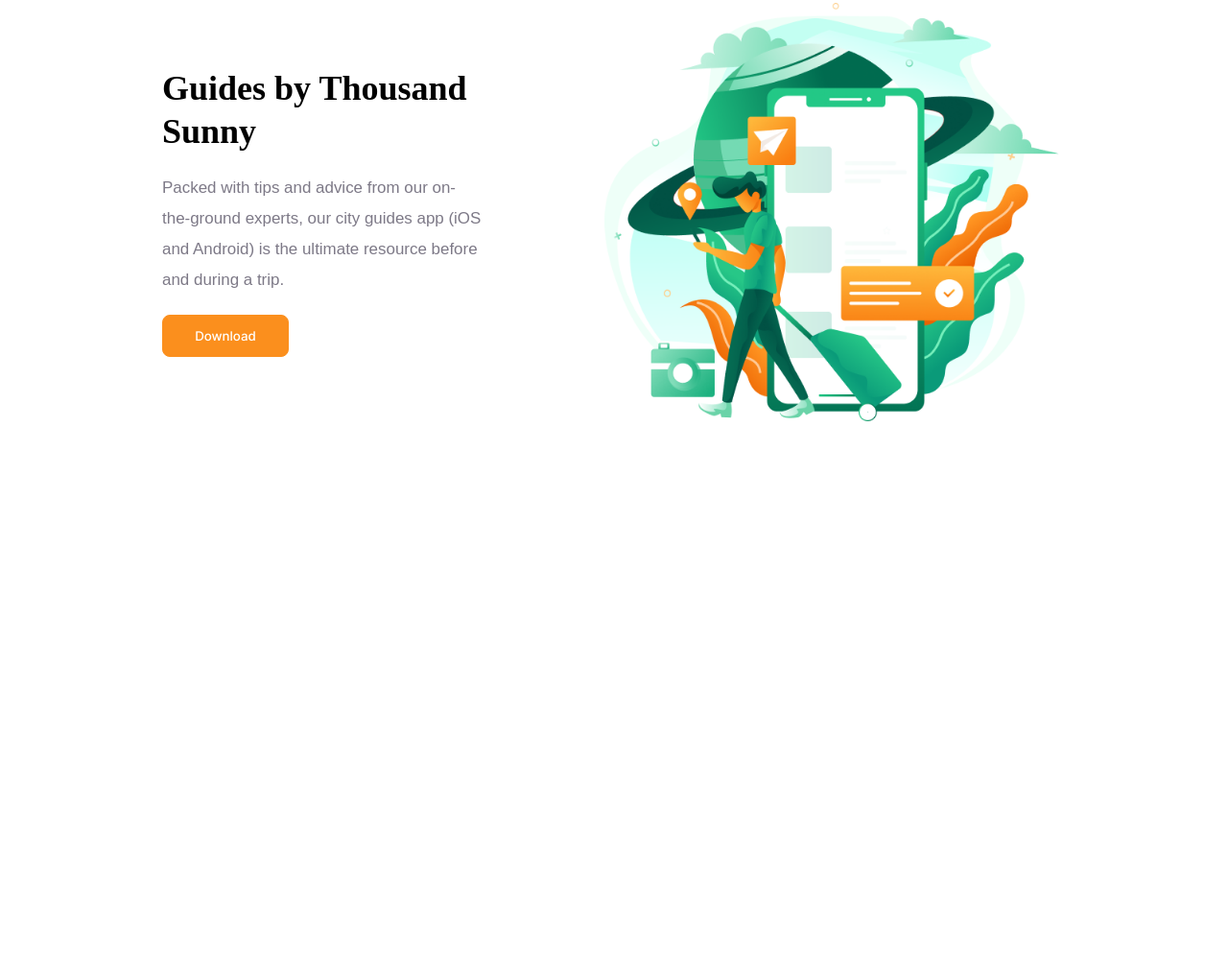
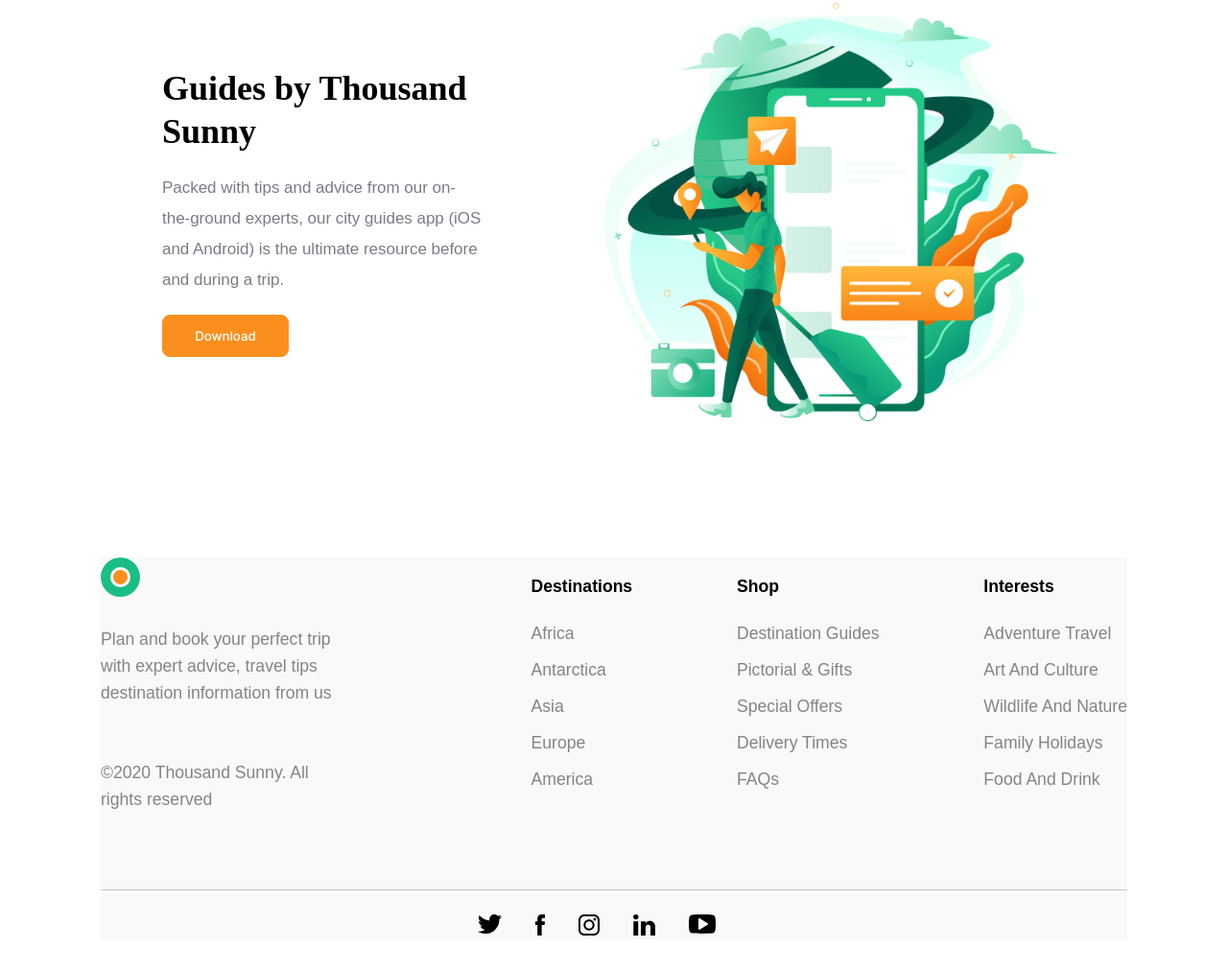
Before and after one commit to PavelYermakov1/tourandtravel_site, a plain HTML site: page index.html in a window 1280 px wide. Shown: the part 2586-3599 px from the top of the page at 96% size. Before the commit the page ends 3089 px from the top, so only its background shows below. Drawn offline with Linux system fonts and the light colour scheme.

Commit message:
add footer

```diff
--- a/assets/styles/common.css
+++ b/assets/styles/common.css
@@ -2,15 +2,18 @@
 
 :root {
   --text-color: #000000;
-  --text-color-2: #7D7987;
+  --text-color-2: #7d7987;
   --text-color-3: #202336;
-  --accent-color: #FB8F1D;
-  --white-color: #FFFFFF;
-  --border-color: #AFB0B9;
+  --text-color-4: #848484;
+  --accent-color: #fb8f1d;
+  --white-color: #ffffff;
+  --border-color: #afb0b9;
+  --line-color: #c4c4c4;
+  --foot-color: #f9f9fb;
 }
 
 html {
-  font-family: 'Inter';
+  font-family: "Inter";
   font-size: 16px;
   font-weight: 400;
   line-height: 1.1875;
@@ -29,11 +32,14 @@ html {
   padding-left: 105px;
 }
 
-h2, h3 {
-  font-family: 'Playfair Display', serif;
+h2,
+h3 {
+  font-family: "Playfair Display", serif;
 }
 
-h2, h3, h4 {
+h2,
+h3,
+h4 {
   margin: 0;
 }
 
--- /dev/null
+++ b/assets/styles/components/footer.css
@@ -0,0 +1,74 @@
+.tt-footer__content {
+  display: flex;
+  margin-top: 78px;
+}
+
+.tt-footer__wrapper {
+  background-color: var(--foot-color);
+}
+
+.tt-footer__text {
+  width: 30%;
+}
+
+.tt-footer__text p {
+  font-size: 1.1rem;
+  line-height: 28px;
+  font-family: "Mulish", sans-serif;
+  color: var(--text-color-4);
+  font-weight: 300;
+}
+
+.tt-footer__logo {
+  margin-bottom: 26px;
+}
+
+.tt-footer__text_information {
+  margin-bottom: 55px;
+}
+
+.tt-footer__links {
+  display: flex;
+  flex-direction: row;
+  width: 75%;
+  justify-content: space-between;
+  margin-left: 200px;
+}
+
+.tt-footer__links div {
+  display: flex;
+  flex-direction: column;
+}
+
+.tt-footer__links div p {
+  font-size: 1.1rem;
+  line-height: 60px;
+  font-family: "Mulish", sans-serif;
+  color: var(--text-color);
+  font-weight: 700;
+}
+
+.tt-footer__links div a {
+  font-size: 1.1rem;
+  line-height: 38px;
+  font-family: "Mulish", sans-serif;
+  color: var(--text-color-4);
+  font-weight: 300;
+}
+
+.tt-footer__line {
+  width: 100%;
+  height: 1px;
+  background-color: var(--line-color);
+  margin: 80px 0 25px 0;
+}
+
+.tt-footer__social-media {
+  display: flex;
+  justify-content: center;
+  margin-bottom: 40px;
+}
+
+.tt-footer__social-media a {
+  margin: 0 35px 0 0;
+}
--- a/assets/styles/main.css
+++ b/assets/styles/main.css
@@ -8,4 +8,5 @@
 @import url(./components/header.css);
 @import url(./components/destinations.css);
 @import url(./components/firstscreen.css);
-@import url(./components/secondscreen.css)
+@import url(./components/secondscreen.css);
+@import url(./components/footer.css);
--- a/index.html
+++ b/index.html
@@ -147,7 +147,68 @@
         <section class="tt-section"></section>
         <section class="tt-section"></section>
         <section class="tt-section"></section>
-        <footer class="tt-footer tt-footer__wrapper"></footer>
+        <footer class="tt-footer tt-footer__wrapper">
+          <div class="wrapper">
+            <div class="tt-footer__content">
+              <div class="tt-footer__text">
+                <img
+                  src="./assets/img/logo.svg"
+                  alt="logo"
+                  class="tt-footer__logo"
+                />
+                <p class="tt-footer__text_information">
+                  Plan and book your perfect trip with expert advice, travel tips
+                  destination information from us
+                </p>
+                <p class="tt-footer__text_rights">©2020 Thousand Sunny. All rights reserved</p>
+              </div>
+              <div class="tt-footer__links">
+                <div>
+                  <p>Destinations</p>
+                  <a href="">Africa </a>
+                  <a href="">Antarctica </a>
+                  <a href="">Asia </a>
+                  <a href="">Europe </a>
+                  <a href="">America</a>
+                </div>
+                <div>
+                  <p>Shop</p>
+                  <a href="">Destination Guides </a>
+                  <a href="">Pictorial & Gifts </a>
+                  <a href="">Special Offers </a>
+                  <a href="">Delivery Times </a>
+                  <a href="">FAQs</a>
+                </div>
+                <div>
+                  <p>Interests</p>
+                  <a href="">Adventure Travel </a>
+                  <a href="">Art And Culture </a>
+                  <a href="">Wildlife And Nature </a>
+                  <a href="">Family Holidays </a>
+                  <a href="">Food And Drink</a>
+                </div>
+              </div>
+            </div>
+            <div class="tt-footer__line"></div>
+            <div class="tt-footer__social-media">
+              <a href="#">
+                <img  src="./assets/img/twitter.svg" alt="twitter">
+              </a>
+              <a href="#">
+                <img  src="./assets/img/fasebook.svg" alt="fasebook">
+              </a>
+              <a href="#">
+                <img  src="./assets/img/instagramm.svg" alt="instagramm">
+              </a>
+              <a href="#">
+                <img  src="./assets/img/linkedin.svg" alt="linkedin">
+              </a>
+              <a href="#">
+                <img  src="./assets/img/youtube.svg" alt="youtube">
+              </a>
+            </div>
+          </div>
+        </footer>
       </div>
     </div>
   </body>
```
Also changed, not shown: assets/img/fasebook.svg (added), assets/img/instagramm.svg (added), assets/img/linkedin.svg (added), assets/img/youtube.svg (added).
